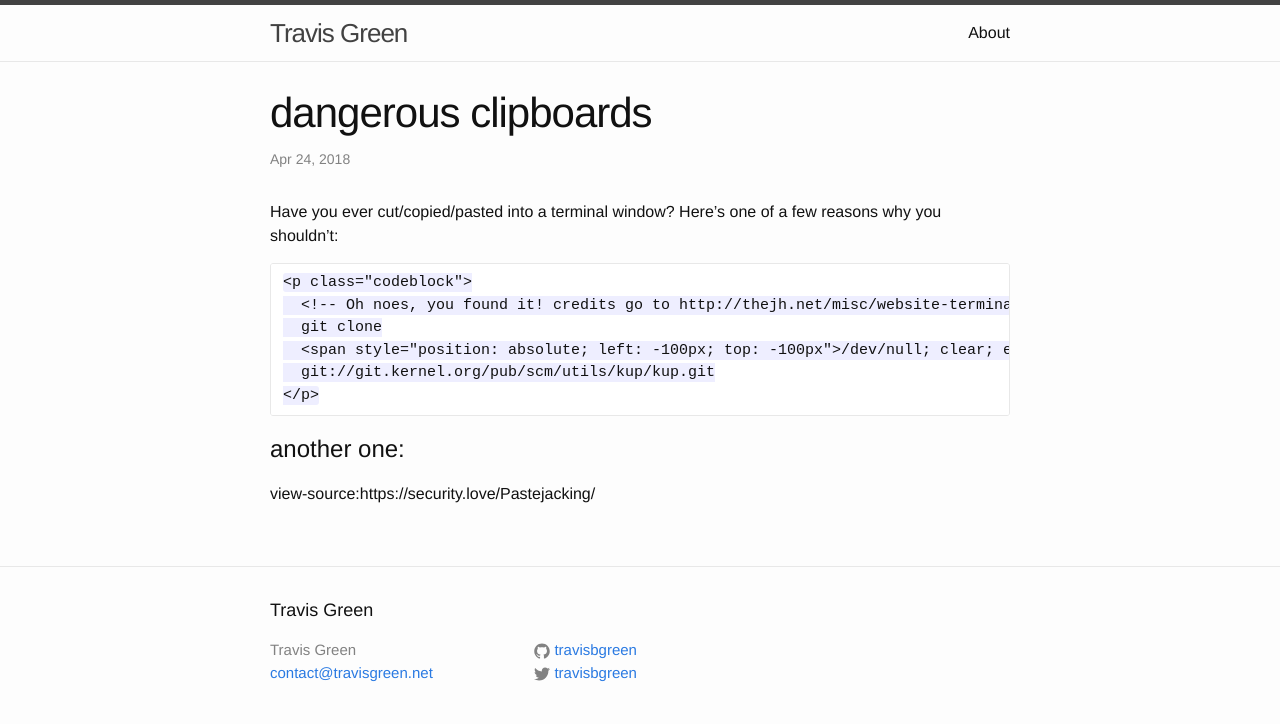
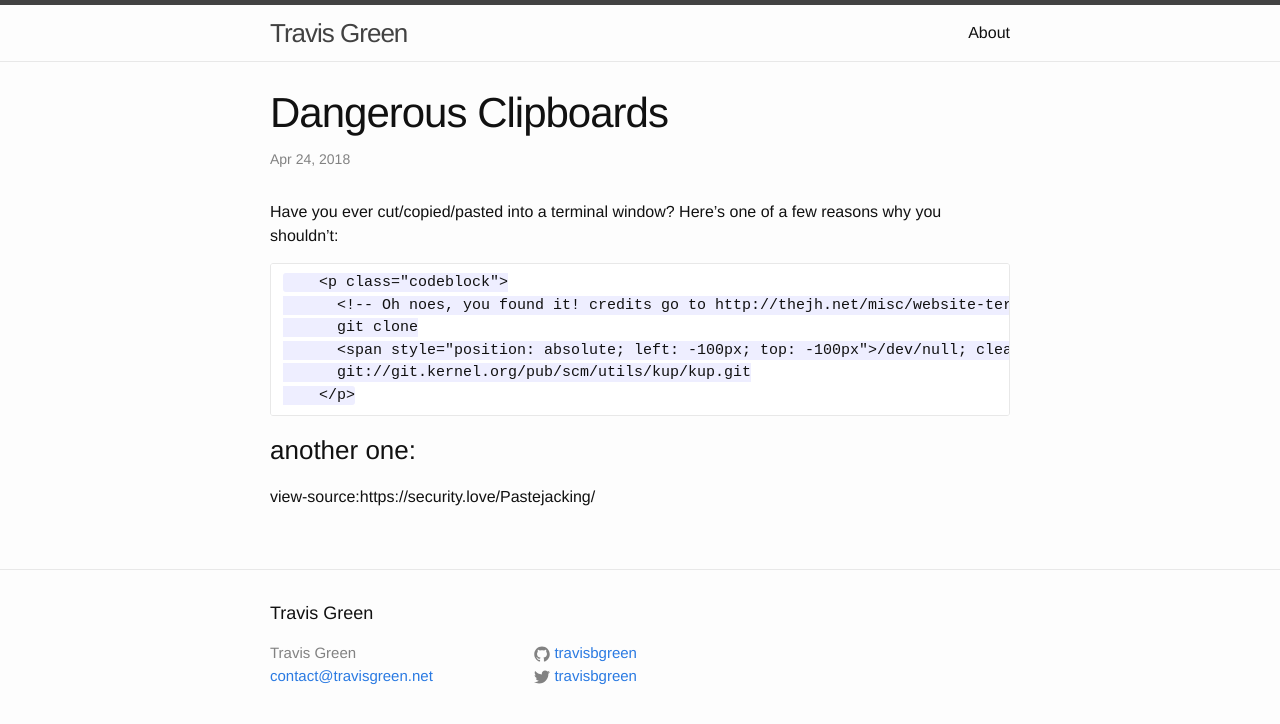
Before and after one commit to travisbgreen/travisgreen.net, a Jekyll site: the page built from _posts/2018/2018-04-24-dangerous-clipboards.markdown, in a window 1280 px wide. Shown: the top 724 px of the page. Built offline with Jekyll 4.4.1, drawn with Linux system fonts in a browser that asks for light colours.

````diff
--- a/_posts/2018/2018-04-24-dangerous-clipboards.markdown
+++ b/_posts/2018/2018-04-24-dangerous-clipboards.markdown
@@ -1,17 +1,18 @@
 ---
 layout: post
-title: dangerous clipboards
+title: Dangerous Clipboards
 date: '2018-04-24 13:11'
 ---
 
 Have you ever cut/copied/pasted into a terminal window? Here's one of a few reasons why you shouldn't:
-
+```
     <p class="codeblock">
       <!-- Oh noes, you found it! credits go to http://thejh.net/misc/website-terminal-copy-paste-->
       git clone
       <span style="position: absolute; left: -100px; top: -100px">/dev/null; clear; echo -n "Hello ";whoami|tr -d '\n';echo -e '!\nThat was a bad idea. Don'"'"'t copy code from websites you don'"'"'t trust!<br>Here'"'"'s the first line of your /etc/passwd: ';head -n1 /etc/passwd<br>git clone </span>
       git://git.kernel.org/pub/scm/utils/kup/kup.git
     </p>
+```
 
-# another one:
+### another one:
 view-source:https://security.love/Pastejacking/
````
